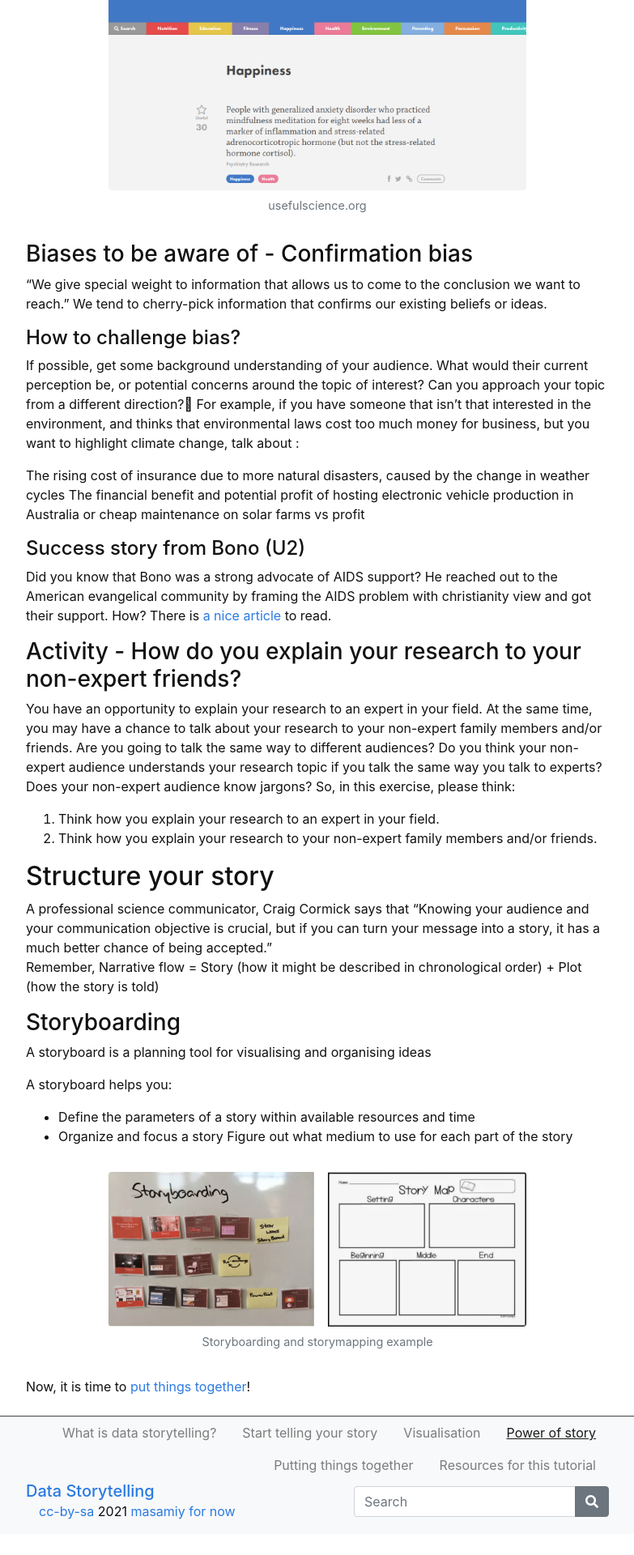
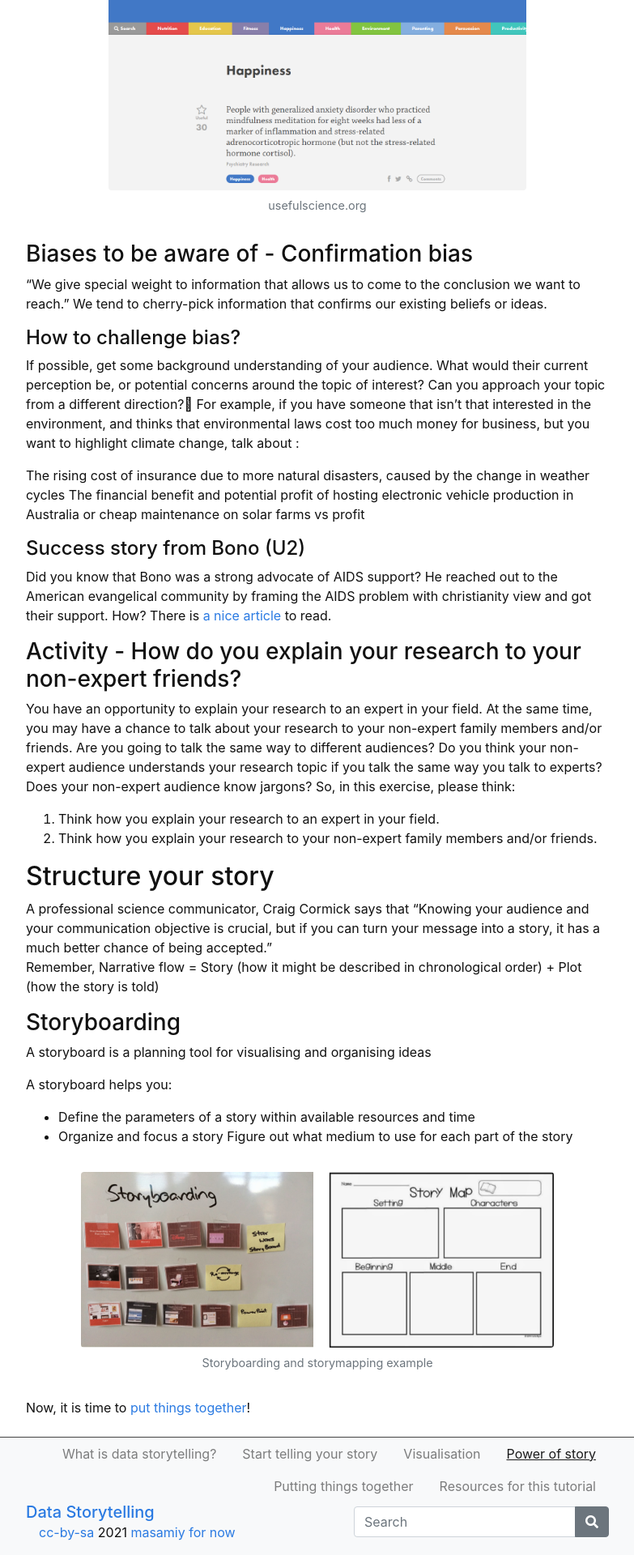
Before and after one commit to masamiy/DataStoryTelling, a Jekyll site: the page built from content/3-Power-of-story.md, in a window 1280 px wide. Shown: the part 1023-2943 px from the top of the page at 81% size, without its empty margins (248-1031 px from the left). Built offline with Jekyll 4.4.1, drawn with Linux system fonts in a browser that asks for light colours; before the commit the page ends 2917 px from its top, so only the background shows below that.

Commit message:
Update 3-Power-of-story.md

```diff
--- a/content/3-Power-of-story.md
+++ b/content/3-Power-of-story.md
@@ -46,6 +46,6 @@ A storyboard helps you:
 - Define the parameters of a story within available resources and time
 - Organize and focus a story
 Figure out what medium to use for each part of the story
-{% include figure.html img="Storyboardmap.png" alt="Storyboarding and storymapping" caption="Storyboarding and storymapping example" width="75%" %}
+{% include figure.html img="Storyboardmap.png" alt="Storyboarding and storymapping" caption="Storyboarding and storymapping example" width="85%" %}
 
 Now, it is time to [put things together](https://masamiy.github.io/content/4-Putting-things-together.html)!
```
